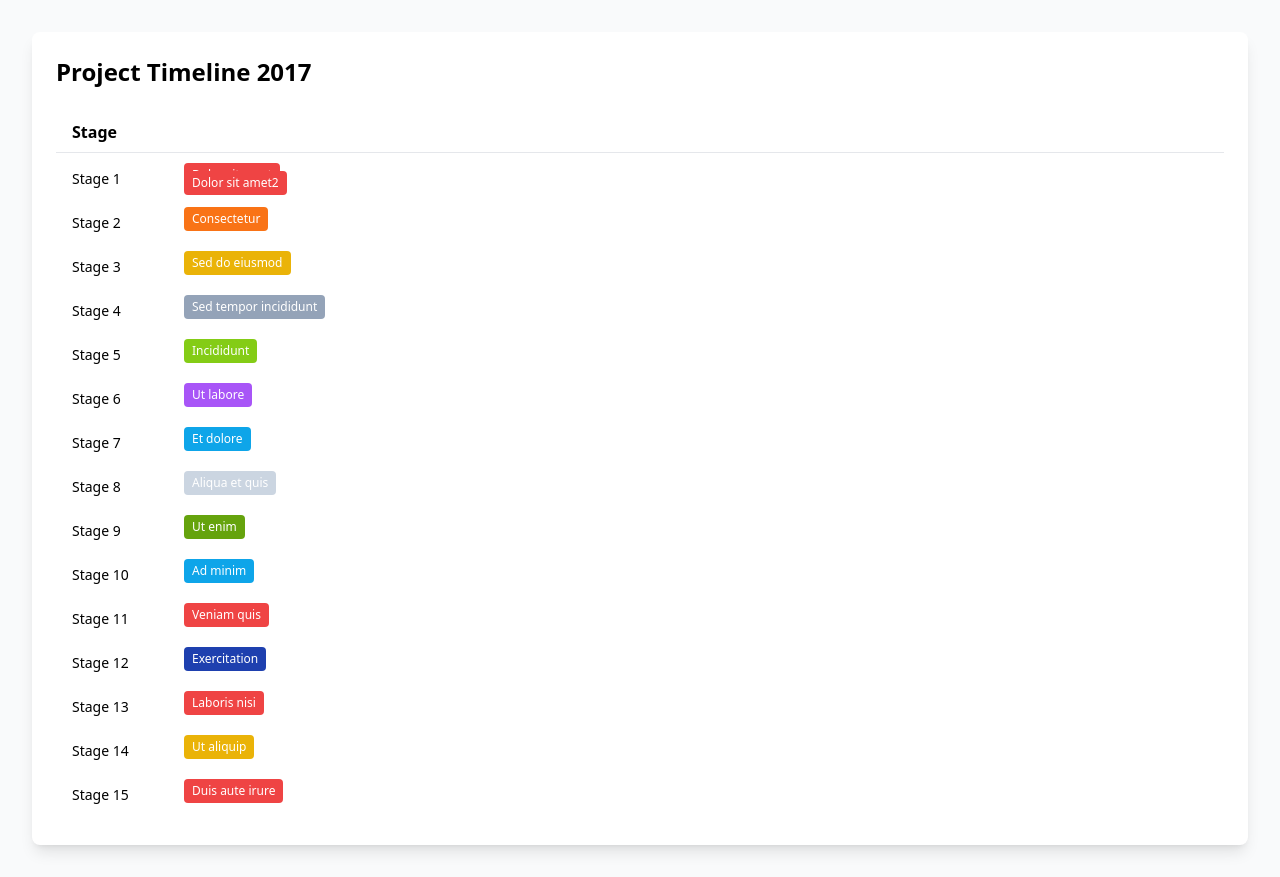
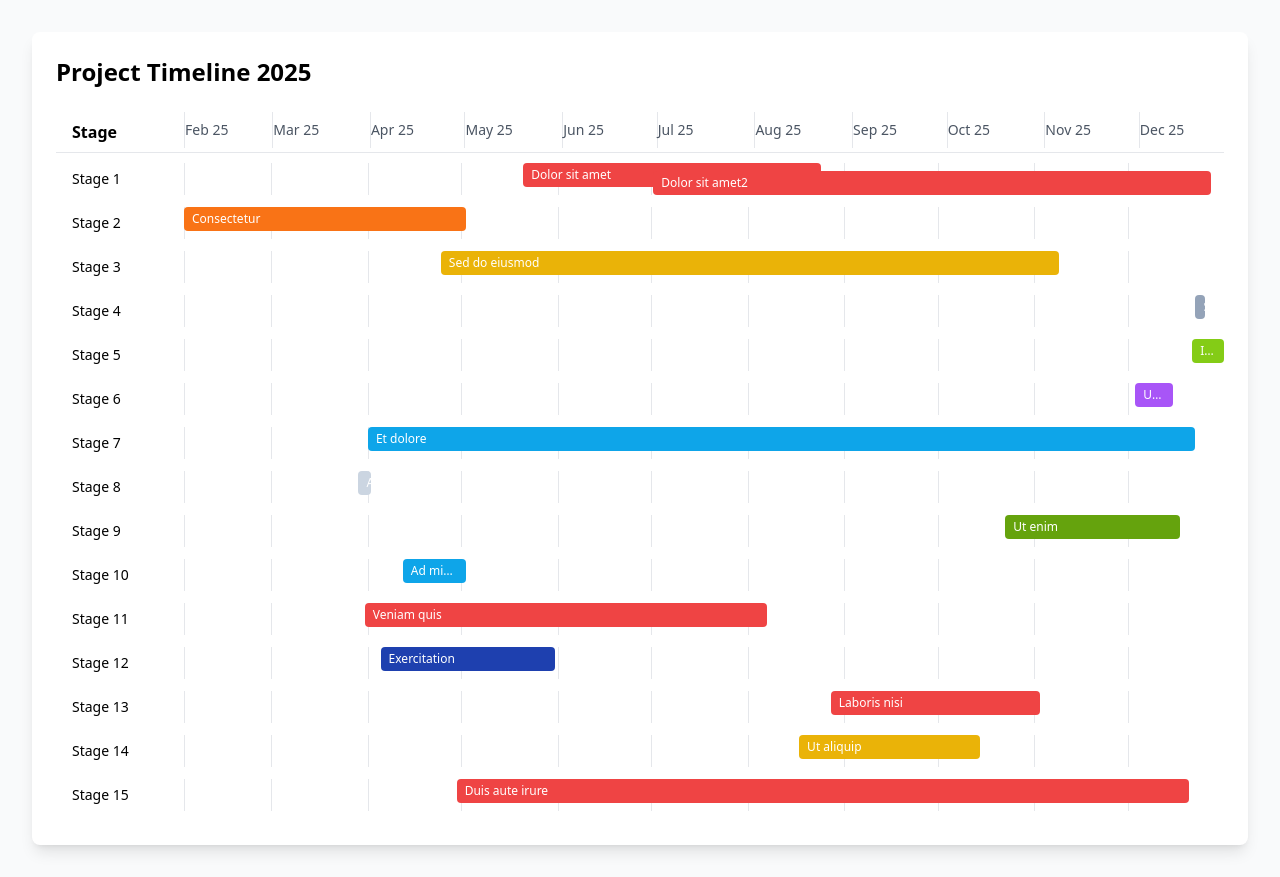
Before and after one commit to nsdevaraj/basicgantt, a React (Vite) app: page / in a window 1280 px wide. Built offline with nearby package versions, Linux system fonts and the light colour scheme.

Commit message:
Update App.tsx

```diff
--- a/src/App.tsx
+++ b/src/App.tsx
@@ -2,29 +2,125 @@ import React from 'react';
 import GanttChart from './components/GanttChart';
 
 const tasks = [
-  { id: 1, name: 'Dolor sit amet', startDay: 2, endDay: 6, color: '#EF4444' },
-  { id: 1, name: 'Dolor sit amet2', startDay: 8, endDay: 16, color: '#EF4444' },
-  { id: 2, name: 'Consectetur', startDay: 4, endDay: 25, color: '#F97316' },
-  { id: 3, name: 'Sed do eiusmod', startDay: 2, endDay: 8, color: '#EAB308' },
-  { id: 4, name: 'Sed tempor incididunt', startDay: 22, endDay: 30, color: '#94A3B8' },
-  { id: 5, name: 'Incididunt', startDay: 5, endDay: 23, color: '#84CC16' },
-  { id: 6, name: 'Ut labore', startDay: 12, endDay: 20, color: '#A855F7' },
-  { id: 7, name: 'Et dolore', startDay: 8, endDay: 12, color: '#0EA5E9' },
-  { id: 8, name: 'Aliqua et quis', startDay: 15, endDay: 28, color: '#CBD5E1' },
-  { id: 9, name: 'Ut enim', startDay: 4, endDay: 18, color: '#65A30D' },
-  { id: 10, name: 'Ad minim', startDay: 18, endDay: 26, color: '#0EA5E9' },
-  { id: 11, name: 'Veniam quis', startDay: 28, endDay: 30, color: '#EF4444' },
-  { id: 12, name: 'Exercitation', startDay: 25, endDay: 30, color: '#1E40AF' },
-  { id: 13, name: 'Laboris nisi', startDay: 2, endDay: 15, color: '#EF4444' },
-  { id: 14, name: 'Ut aliquip', startDay: 18, endDay: 28, color: '#EAB308' },
-  { id: 15, name: 'Duis aute irure', startDay: 25, endDay: 30, color: '#EF4444' },
+  {
+    id: 1,
+    name: 'Dolor sit amet',
+    color: '#EF4444',
+    startDate: '2025-05-21',
+    endDate: '2025-08-23'
+  },
+  {
+    id: 1,
+    name: 'Dolor sit amet2',
+    color: '#EF4444',
+    startDate: '2025-07-01',
+    endDate: '2025-12-24'
+  },
+  {
+    id: 2,
+    name: 'Consectetur',
+    color: '#F97316',
+    startDate: '2025-02-03',
+    endDate: '2025-05-03'
+  },
+  {
+    id: 3,
+    name: 'Sed do eiusmod',
+    color: '#EAB308',
+    startDate: '2025-04-25',
+    endDate: '2025-11-06'
+  },
+  {
+    id: 4,
+    name: 'Sed tempor incididunt',
+    color: '#94A3B8',
+    startDate: '2025-12-19',
+    endDate: '2025-12-22'
+  },
+  {
+    id: 5,
+    name: 'Incididunt',
+    color: '#84CC16',
+    startDate: '2025-12-18',
+    endDate: '2025-12-28'
+  },
+  {
+    id: 6,
+    name: 'Ut labore',
+    color: '#A855F7',
+    startDate: '2025-11-30',
+    endDate: '2025-12-12'
+  },
+  {
+    id: 7,
+    name: 'Et dolore',
+    color: '#0EA5E9',
+    startDate: '2025-04-02',
+    endDate: '2025-12-19'
+  },
+  {
+    id: 8,
+    name: 'Aliqua et quis',
+    color: '#CBD5E1',
+    startDate: '2025-03-30',
+    endDate: '2025-04-03'
+  },
+  {
+    id: 9,
+    name: 'Ut enim',
+    color: '#65A30D',
+    startDate: '2025-10-20',
+    endDate: '2025-12-14'
+  },
+  {
+    id: 10,
+    name: 'Ad minim',
+    color: '#0EA5E9',
+    startDate: '2025-04-13',
+    endDate: '2025-05-03'
+  },
+  {
+    id: 11,
+    name: 'Veniam quis',
+    color: '#EF4444',
+    startDate: '2025-04-01',
+    endDate: '2025-08-06'
+  },
+  {
+    id: 12,
+    name: 'Exercitation',
+    color: '#1E40AF',
+    startDate: '2025-04-06',
+    endDate: '2025-05-31'
+  },
+  {
+    id: 13,
+    name: 'Laboris nisi',
+    color: '#EF4444',
+    startDate: '2025-08-26',
+    endDate: '2025-10-31'
+  },
+  {
+    id: 14,
+    name: 'Ut aliquip',
+    color: '#EAB308',
+    startDate: '2025-08-16',
+    endDate: '2025-10-12'
+  },
+  {
+    id: 15,
+    name: 'Duis aute irure',
+    color: '#EF4444',
+    startDate: '2025-04-30',
+    endDate: '2025-12-17'
+  }
 ];
 
 function App() {
   return (
     <div className="min-h-screen bg-gray-50 p-8">
       <div className="max-w-7xl mx-auto bg-white rounded-lg shadow-lg p-6">
-        <h1 className="text-2xl font-bold mb-6">Project Timeline 2017</h1>
+        <h1 className="text-2xl font-bold mb-6">Project Timeline 2025</h1>
         <GanttChart tasks={tasks} totalDays={30} />
       </div>
     </div>
```
